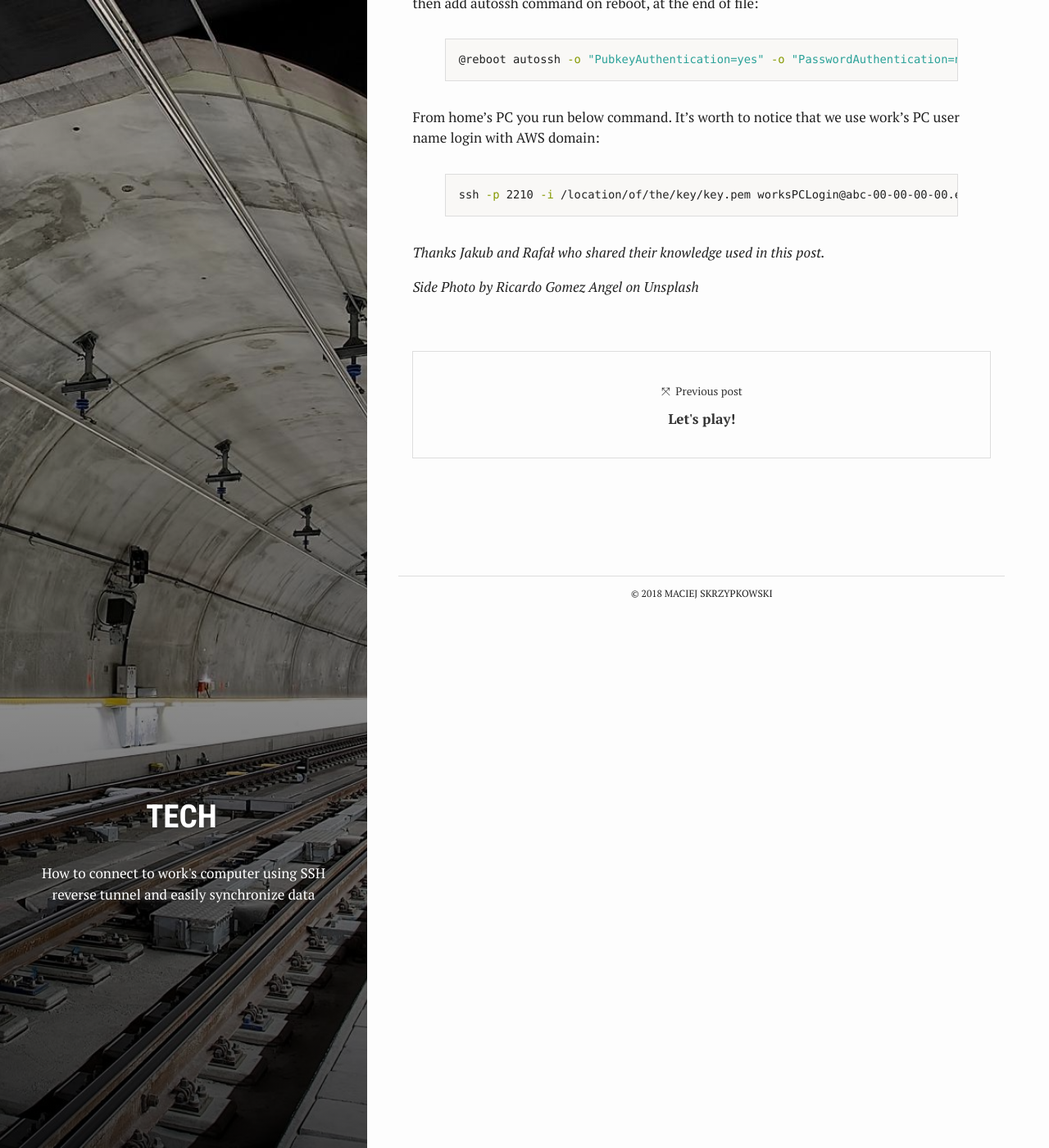
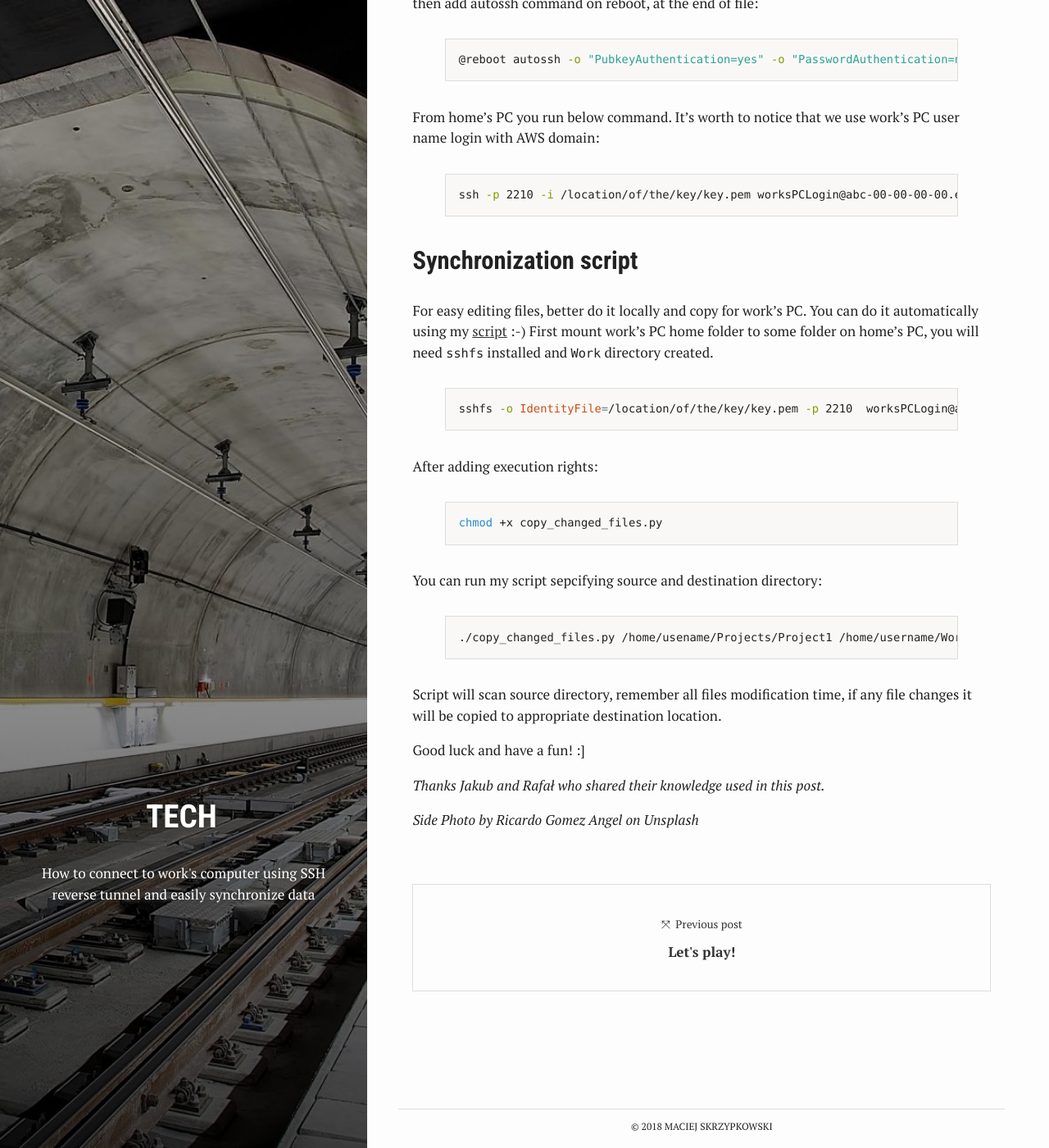
Before and after one commit to mskrzypkows/mskrzypkows.github.io, a Jekyll site: the page built from _posts/2018-02-05-Remote-work-reverse-tunnel.md, in a window 1280 px wide and 1400 px high, scrolled down 1335 px. Shown: the whole window at 82% size. Built offline with Jekyll 4.4.1, drawn with Linux system fonts in a browser that asks for light colours.

Commit message:
Copy chaged files script description

```diff
--- a/_posts/2018-02-05-Remote-work-reverse-tunnel.md
+++ b/_posts/2018-02-05-Remote-work-reverse-tunnel.md
@@ -54,6 +54,28 @@ From home's PC you run below command. It's worth to notice that we use work's PC
 ssh -p 2210 -i /location/of/the/key/key.pem worksPCLogin@abc-00-00-00-00.eu-central-1.compute.amazonaws.com
 {% endhighlight %}
 
+## Synchronization script
+
+For easy editing files, better do it locally and copy for work's PC. You can do it automatically using my [script](https://github.com/mskrzypkows/Copy-changed-files) :-)
+First mount work's PC home folder to some folder on home's PC, you will need `sshfs` installed and `Work` directory created.
+
+{% highlight bash %}
+sshfs -o IdentityFile=/location/of/the/key/key.pem -p 2210  worksPCLogin@abc-00-00-00-00.eu-central-1.compute.amazonaws.com:/home/username /home/username/Work
+{% endhighlight %}
+
+After adding execution rights:
+{% highlight bash %}
+chmod +x copy_changed_files.py
+{% endhighlight %}
+
+You can run my script sepcifying source and destination directory:
+{% highlight bash %}
+./copy_changed_files.py /home/usename/Projects/Project1 /home/username/Work/Projects/Project1
+{% endhighlight %}
+
+Script will scan source directory, remember all files modification time, if any file changes it will be copied to appropriate destination location.
+
+Good luck and have a fun! :]
 
 
 
```
